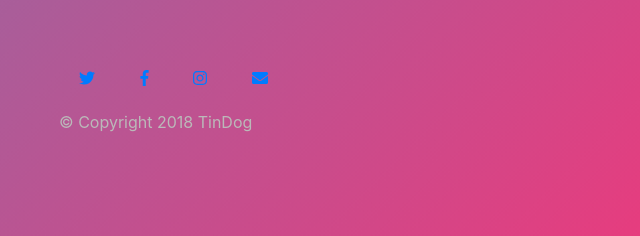
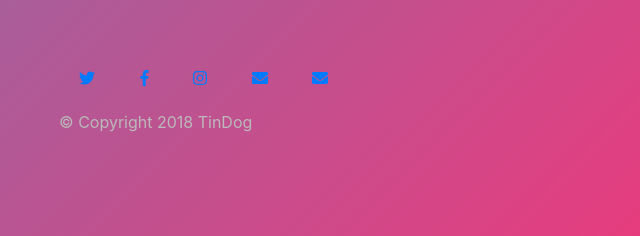
Before and after one commit to Aditya-Rai/Tindog, a plain HTML site: page TinDog-Start-master/index.html in a window 1280 px wide. Shown: the part 2975-3211 px from the top of the page, 133-773 px from the left. Drawn offline with nearby package versions, Linux system fonts and the light colour scheme.

Commit message:
Add to mail id

```diff
--- a/TinDog-Start-master/index.html
+++ b/TinDog-Start-master/index.html
@@ -88,6 +88,7 @@
           <p>Find the love of your dog's life or your money back.</p>
 
         </div>
+
       </div>
   </div>
   </section>
@@ -217,6 +218,7 @@
       <a href="https://facebook.com"><i class="fab fa-facebook-f footer-icons"></i></a>
       <a href="https://instagram.com"><i class="fab fa-instagram footer-icons"></i></a>
       <a href="mailto:adityarai7860@gmail.com"><i class="fas fa-envelope footer-icons"></i></a>
+      <a href="mailto:bhavik@gmail.com"><i class="fas fa-envelope footer-icons"></i></a>
       <p>© Copyright 2018 TinDog</p>
   </div>
   </footer>
```
